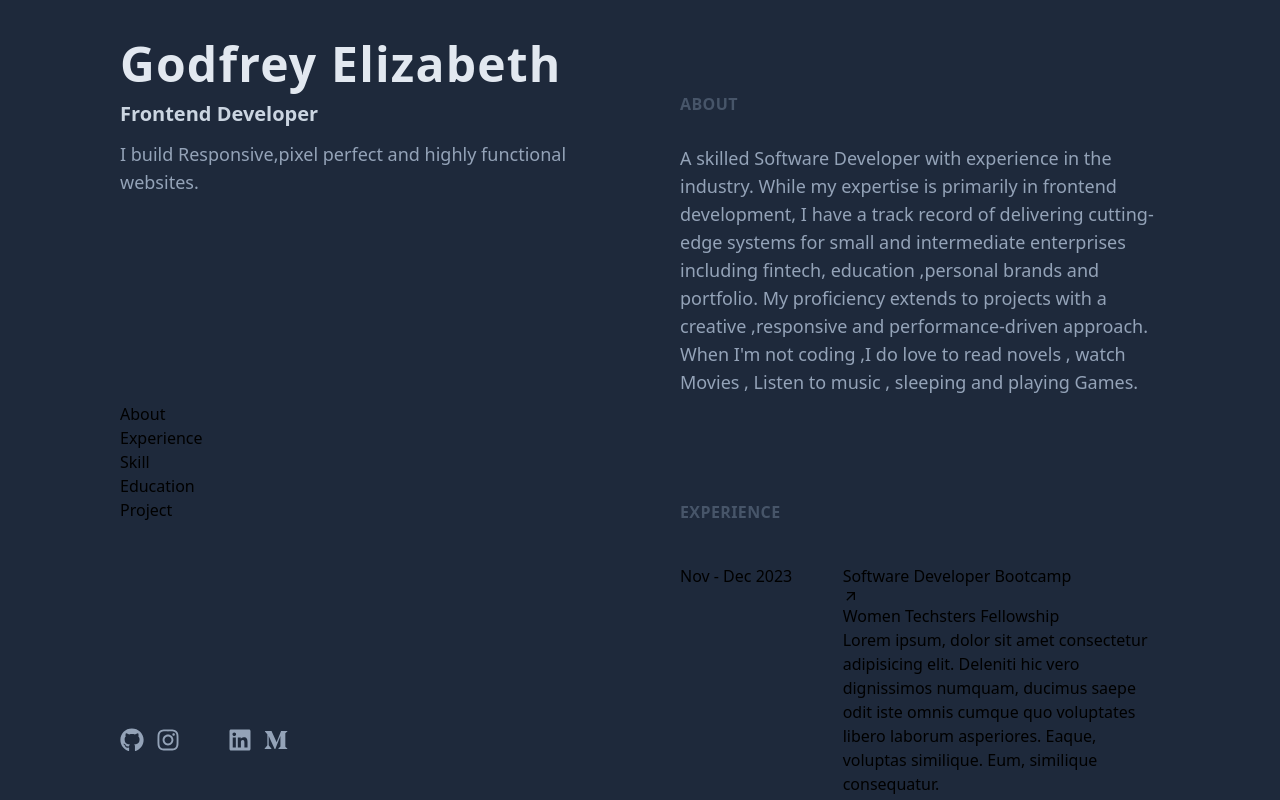
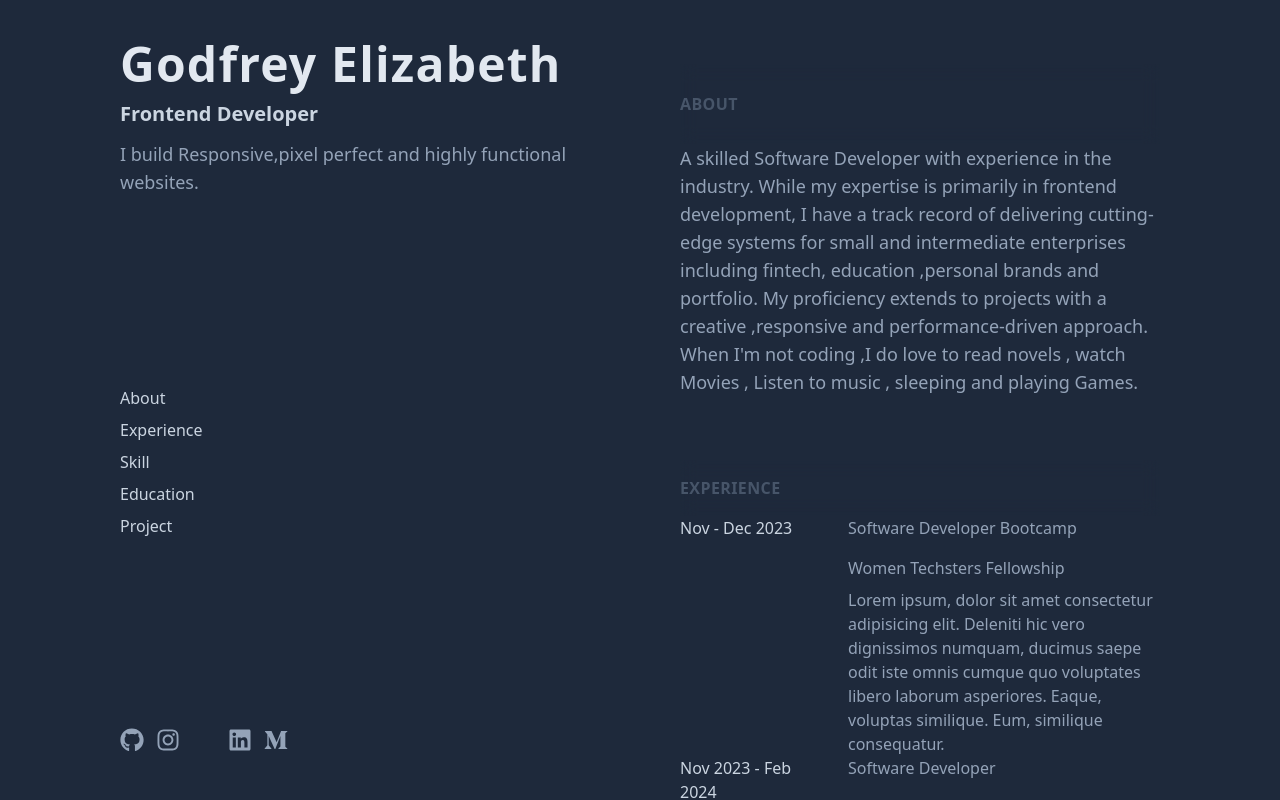
Before and after one commit to miyemicodes/my-portfolio, a React (Create React App) app: page / in a window 1280 px wide. Built offline with nearby package versions, Linux system fonts and the light colour scheme; some icons are missing; a small style sheet from the web is missing.

Commit message:
initial commit

```diff
--- a/src/assets.js
+++ b/src/assets.js
@@ -1,46 +1,37 @@
 import asset001 from "./assets/TOUREST.png";
-import asset002 from "./assets/SEND.png";
 import asset003 from "./assets/checkout.png";
 import asset004 from "./assets/LDH.png";
 import asset005 from "./assets/01.png";
-
 
 const images = [
   {
     id: 1,
     projectname: "Tourest",
-    description: "A website for our tourists to showcase our wonderful landscape and hospitality.",
+    description:
+      "A website for our tourists to showcase our wonderful landscape and hospitality.a dynamic tourism website designed to ignite wanderlust and simplify travel planning!",
     img: asset001,
   },
   {
     id: 2,
-    projectname: "Flutter Send Website",
-    description: "A website for our tourists to showcase our wonderful landscape and hospitality.",
-    img: asset002,
-
+    projectname: "Checkout",
+    description:
+      "A website for our tourists to showcase our wonderful landscape and hospitality.",
+    img: asset003,
   },
   {
     id: 3,
-    projectname: "Tourilly",
-    description: "A website for our tourists to showcase our wonderful landscape and hospitality.",
-    img: asset003,
-
+    projectname: "LDH",
+    description:
+      "A website for our tourists to showcase our wonderful landscape and hospitality.",
+    img: asset004,
   },
   {
-    id: 3,
-    projectname: "Tourilly",
-    description: "A website for our tourists to showcase our wonderful landscape and hospitality.",
-    img: asset004,
-
+    id: 4,
+    projectname: "Dashboard",
+    description:
+      "A website for our tourists to showcase our wonderful landscape and hospitality.",
+    img: asset005,
   },
-  {
-    id: 3,
-    projectname: "Tourilly",
-    description: "A website for our tourists to showcase our wonderful landscape and hospitality.",
-    img: asset005,
-
-  }
-]
-
+];
 
 export default images;
--- a/src/components/About.jsx
+++ b/src/components/About.jsx
@@ -1,23 +1,23 @@
 import React from "react";
 
-function About(){
-  return(
-    <div className="py-16">
-    <h2 className="py-7 text-base font-bold tracking-wide text-slate-600 ">ABOUT</h2>
-    <p className="text-lg text-slate-400">
-    A skilled Software Developer with experience in the industry.
-    While my expertise is primarily in frontend development, I have
-    a track record of delivering cutting-edge systems for small and
-    intermediate enterprises including fintech, education ,personal
-    brands and portfolio. My proficiency extends to projects with a
-    creative ,responsive and performance-driven approach.
-
-    <br/>
-
-    When I'm not coding ,I do love to read novels , watch Movies ,
-    Listen to music , sleeping and playing Games.
-    </p>
-  </div>
+function About() {
+  return (
+    <section className="py-16 relative" id="about">
+      <h2 className="sticky top-0 py-7 text-base font-bold tracking-wide text-slate-600 backdrop-blur">
+        ABOUT
+      </h2>
+      <p className="text-lg text-slate-400">
+        A skilled Software Developer with experience in the industry. While my
+        expertise is primarily in frontend development, I have a track record of
+        delivering cutting-edge systems for small and intermediate enterprises
+        including fintech, education ,personal brands and portfolio. My
+        proficiency extends to projects with a creative ,responsive and
+        performance-driven approach.
+        <br />
+        When I'm not coding ,I do love to read novels , watch Movies , Listen to
+        music , sleeping and playing Games.
+      </p>
+    </section>
   );
 }
 
--- a/src/components/Details.jsx
+++ b/src/components/Details.jsx
@@ -8,66 +8,57 @@ import myExperience from "../exper";
 import images from "../assets";
 import mySkills from "../techSkills";
 
-
-function createSkillsDetails(skillsDetails){
-  return(
+function createSkillsDetails(skillsDetails) {
+  return (
     <Skills
-      id = {skillsDetails.id}
-      key = {skillsDetails.id}
-      expertise = {skillsDetails.expertise}
-    />
-
-  );
-}
-
-
-function createWorkDetails(experienceDetails){
-    return(
-      <Experience
-        id = {experienceDetails.id}
-        key = {experienceDetails.id}
-        duration = {experienceDetails.duration}
-        role = {experienceDetails.role}
-        organization = {experienceDetails.organization}
-        description = {experienceDetails.description}
-      />
-
-    );
-}
-
-function createProjectDetails(projectDetails){
-  return (
-    <Projects
-       id = {projectDetails.id}
-       key = {projectDetails.id}
-       projectname = {projectDetails.projectname}
-       description = {projectDetails.description}
-       img = {projectDetails.img}
+      id={skillsDetails.id}
+      key={skillsDetails.id}
+      expertise={skillsDetails.expertise}
     />
   );
 }
 
+function createWorkDetails(experienceDetails) {
+  return (
+    <Experience
+      id={experienceDetails.id}
+      key={experienceDetails.id}
+      duration={experienceDetails.duration}
+      role={experienceDetails.role}
+      organization={experienceDetails.organization}
+      description={experienceDetails.description}
+    />
+  );
+}
 
+function createProjectDetails(projectDetails) {
+  return (
+    <Projects
+      id={projectDetails.id}
+      key={projectDetails.id}
+      projectname={projectDetails.projectname}
+      description={projectDetails.description}
+      img={projectDetails.img}
+    />
+  );
+}
 
-
-function Details(){
-
+function Details() {
   return (
     <div
-    className="port-details lg:flex-1 px-10 overflow-y-auto overflow-hidden remove-scrollbar {
-    "
+      className="port-details lg:flex-1 px-10 overflow-y-auto overflow-hidden remove-scrollbar"
     >
       <About />
 
-    <div>
-      <h2 className="py-10 text-base font-bold tracking-wide text-slate-600 ">
+      <div className="relative" id="experience">
+        <h2 className="sticky top-0 py-4 text-base font-bold tracking-wide text-slate-600 backdrop-blur">
           EXPERIENCE
         </h2>
         {myExperience.map(createWorkDetails)}
       </div>
 
-    <div>
-      <h2 className="py-10 text-base font-bold tracking-wide text-slate-600 ">
+      <div className="relative" id="skill">
+        <h2 className="sticky top-0 py-4 text-base font-bold tracking-wide text-slate-600 backdrop-blur">
           SKILLS
         </h2>
 
@@ -78,8 +69,8 @@ return (
 
       <Education />
 
-    <div className="w-full">
-      <h2 className="py-10 text-base font-bold tracking-wide text-slate-600 ">
+      <div className="w-full relative"  id="project">
+        <h2 className="sticky top-0 py-4 text-base font-bold tracking-wide text-slate-600 backdrop-blur">
           PROJECTS
         </h2>
         <div className="flex flex-col gap-6">
@@ -88,7 +79,6 @@ return (
       </div>
     </div>
   );
-
 }
 
 export default Details;
--- a/src/components/education.jsx
+++ b/src/components/education.jsx
@@ -1,14 +1,13 @@
 import React from "react";
 
-function Education(){
+function Education() {
   return (
-   <div>
-    <h2 className="py-10 text-base font-bold tracking-wide text-slate-600 ">EDUCATION</h2>
+    <div id="education">
+      <h2 className="py-10 text-base font-bold tracking-wide text-slate-600 ">
+        EDUCATION
+      </h2>
 
-  <div>
-
-  </div>
-
+      <div></div>
     </div>
   );
 }
--- a/src/components/experience.jsx
+++ b/src/components/experience.jsx
@@ -1,34 +1,22 @@
 import React from "react";
-import { MdOutlineArrowOutward } from "react-icons/md";
 
-
-function Experience(props){
-return (
-
-    <div className="experience-content grid grid-cols-3 gap-2">
-
-      <div className="experience-date col-span-1">
-          {props.duration}
+function Experience(props) {
+  return (
+    <div className="experience-content grid grid-cols-3 gap-x-6 gap-y-9">
+      <div className="experience-date col-span-1 text-slate-300">
+        {props.duration}
       </div>
 
-      <div className="experience-details col-span-2">
-      <h2>
-      {props.role}
-      <MdOutlineArrowOutward /></h2>
-      <p>
-      {props.organization}
-      </p>
-      <p>
-      {props.description}
-      </p>
+      <div className="experience-details col-span-2 text-slate-400 ">
+        <div>
+          <h2 className="pb-4">{props.role}</h2>
+        </div>
+
+        <p className="pb-2">{props.organization}</p>
+        <p>{props.description}</p>
       </div>
-
     </div>
-
-
-
-);
-
+  );
 }
 
 export default Experience;
--- a/src/components/portfolio-nav.jsx
+++ b/src/components/portfolio-nav.jsx
@@ -1,15 +1,15 @@
 import React from "react";
 
-function Nav(){
+function Nav() {
   return (
     <div className="port-Nav hidden lg:block">
-      <ul className="">
-        <li>About</li>
-        <li>Experience</li>
-        <li>Skill</li>
-        <li>Education</li>
-        <li>Project</li>
-      </ul>
+      <nav className="text-slate-300 flex flex-col gap-2">
+        <a href="#about">About</a>
+        <a href="#experience">Experience</a>
+        <a href="#skill">Skill</a>
+        <a href="#education">Education</a>
+        <a href="#project">Project</a>
+      </nav>
     </div>
   );
 }
--- a/src/components/socials.jsx
+++ b/src/components/socials.jsx
@@ -5,9 +5,8 @@ import { FaXTwitter } from "react-icons/fa6";
 import { FaLinkedin } from "react-icons/fa";
 import { FaMediumM } from "react-icons/fa";
 
-function Socials(){
+function Socials() {
   return (
-
     <div className="port-Socials">
       <ul className="flex gap-3 text-slate-400">
         <li className="text-2xl">
@@ -41,7 +40,6 @@ function Socials(){
         </li>
       </ul>
     </div>
-
   );
 }
 
--- a/src/exper.js
+++ b/src/exper.js
@@ -3,24 +3,26 @@ const myExperience = [
     id: 1,
     duration: "Nov - Dec 2023",
     role: "Software Developer Bootcamp",
-    organization:"Women Techsters Fellowship",
-    description: "Lorem ipsum, dolor sit amet consectetur adipisicing elit. Deleniti hic vero dignissimos numquam, ducimus saepe odit iste omnis cumque quo voluptates libero laborum asperiores. Eaque, voluptas similique. Eum, similique consequatur.",
+    organization: "Women Techsters Fellowship",
+    description:
+      "Lorem ipsum, dolor sit amet consectetur adipisicing elit. Deleniti hic vero dignissimos numquam, ducimus saepe odit iste omnis cumque quo voluptates libero laborum asperiores. Eaque, voluptas similique. Eum, similique consequatur.",
   },
   {
     id: 2,
     duration: "Nov 2023 - Feb 2024",
     role: "Software Developer",
-    organization:"Her Tech Trails Academy",
-    description: "Lorem ipsum, dolor sit amet consectetur adipisicing elit. Deleniti hic vero dignissimos numquam, ducimus saepe odit iste omnis cumque quo voluptates libero laborum asperiores. Eaque, voluptas similique. Eum, similique consequatur.",
-
+    organization: "Her Tech Trails Academy",
+    description:
+      "Lorem ipsum, dolor sit amet consectetur adipisicing elit. Deleniti hic vero dignissimos numquam, ducimus saepe odit iste omnis cumque quo voluptates libero laborum asperiores. Eaque, voluptas similique. Eum, similique consequatur.",
   },
   {
     id: 3,
     duration: " Jan 2023- Present",
     role: "Freelancer",
-    organization:"Fiverr",
-    description:" Over the course of my career, I have worked as a Front End Web Developer, showcasing expertise in transforming diverse design formats like PSD, XD, Sketch, and FIGMA into HTML, CSS, Tailwind CSS and Bootstrap. I possess a strong command of HTML5, CSS3, Bootstrap, Tailwind CSS, JavaScript, and React JS. I am proud of my proficiency in developing responsive web templates, mobile templates, User friendly websites and engaging in front-end development using a variety of front-end technologies."
-  }
-]
+    organization: "Fiverr",
+    description:
+      " Over the course of my career, I have worked as a Front End Web Developer, showcasing expertise in transforming diverse design formats like PSD, XD, Sketch, and FIGMA into HTML, CSS, Tailwind CSS and Bootstrap. I possess a strong command of HTML5, CSS3, Bootstrap, Tailwind CSS, JavaScript, and React JS. I am proud of my proficiency in developing responsive web templates, mobile templates, User friendly websites and engaging in front-end development using a variety of front-end technologies.",
+  },
+];
 
 export default myExperience;
```
Also changed, not shown: src/components/App.jsx (+3 -6 lines), src/components/Introduction.jsx (+7 -14 lines), src/components/projects.jsx (+6 -3 lines), src/components/skills.jsx (+5 -7 lines). Lines whose indentation alone changed are shown as unchanged.
